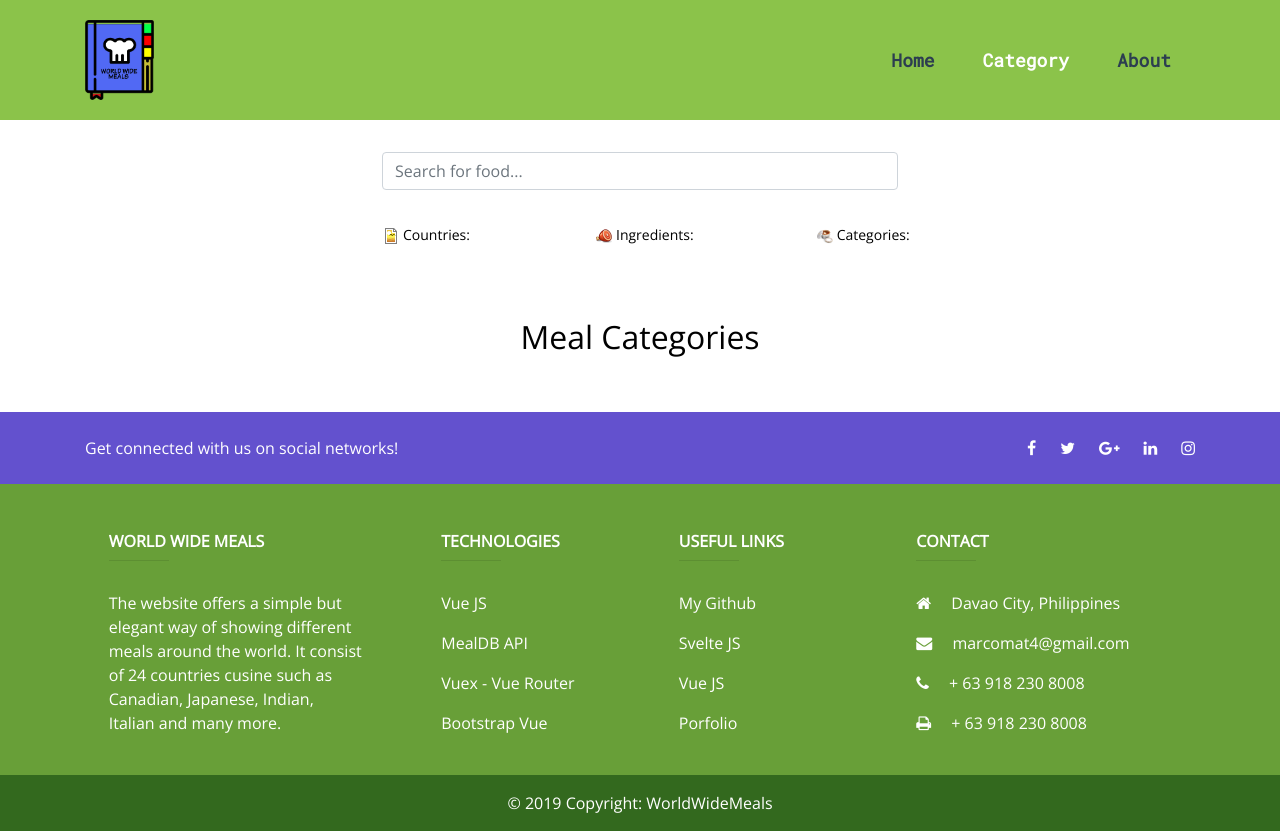
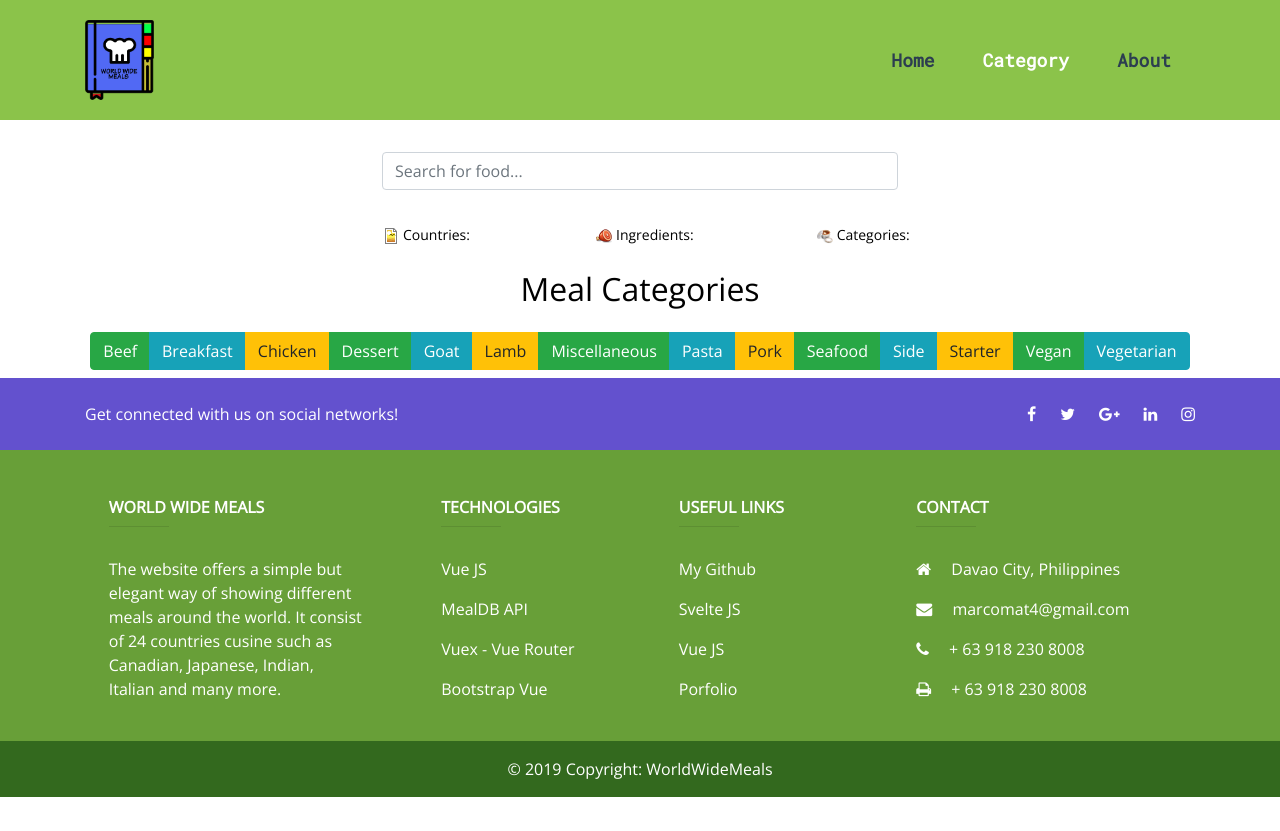
Before and after one commit to justmatt18/world-wide-meals, a Vue app: page /category in a window 1280 px wide. After the commit the page ends 800 px from the top, so only its background shows below. Built offline with nearby package versions, Linux system fonts and the light colour scheme; no server answers; what vue-youtube-embed would draw is missing.

Commit message:
:sparkles: add button group for categories

```diff
--- a/src/views/Category.vue
+++ b/src/views/Category.vue
@@ -2,7 +2,25 @@
   <div class="category">
     <Search />
     <b-container><div class="separator"></div></b-container>
-    <h2 class="py-5">Meal <span class="meal-text">Categories</span></h2>
+    <h2 class="pt-5 pt-sm-0">Meal <span class="meal-text">Categories</span></h2>
+    <div class="pt-2">
+      <b-button-group class="py-2">
+        <b-button variant="success">Beef</b-button>
+        <b-button variant="info">Breakfast</b-button>
+        <b-button variant="warning">Chicken</b-button>
+        <b-button variant="success">Dessert</b-button>
+        <b-button variant="info">Goat</b-button>
+        <b-button variant="warning">Lamb</b-button>
+        <b-button variant="success">Miscellaneous</b-button>
+        <b-button variant="info">Pasta</b-button>
+        <b-button variant="warning">Pork</b-button>
+        <b-button variant="success">Seafood</b-button>
+        <b-button variant="info">Side</b-button>
+        <b-button variant="warning">Starter</b-button>
+        <b-button variant="success">Vegan</b-button>
+        <b-button variant="info">Vegetarian</b-button>
+      </b-button-group>
+    </div>
   </div>
 </template>
 
@@ -13,6 +31,14 @@ export default {
   name: 'category',
   components: {
     Search
+  },
+  data () {
+    return {
+      api: {
+        category: 'https://www.themealdb.com/api/json/v1/1/list.php?c=list'
+      },
+      categories: []
+    }
   }
 }
 </script>
```
